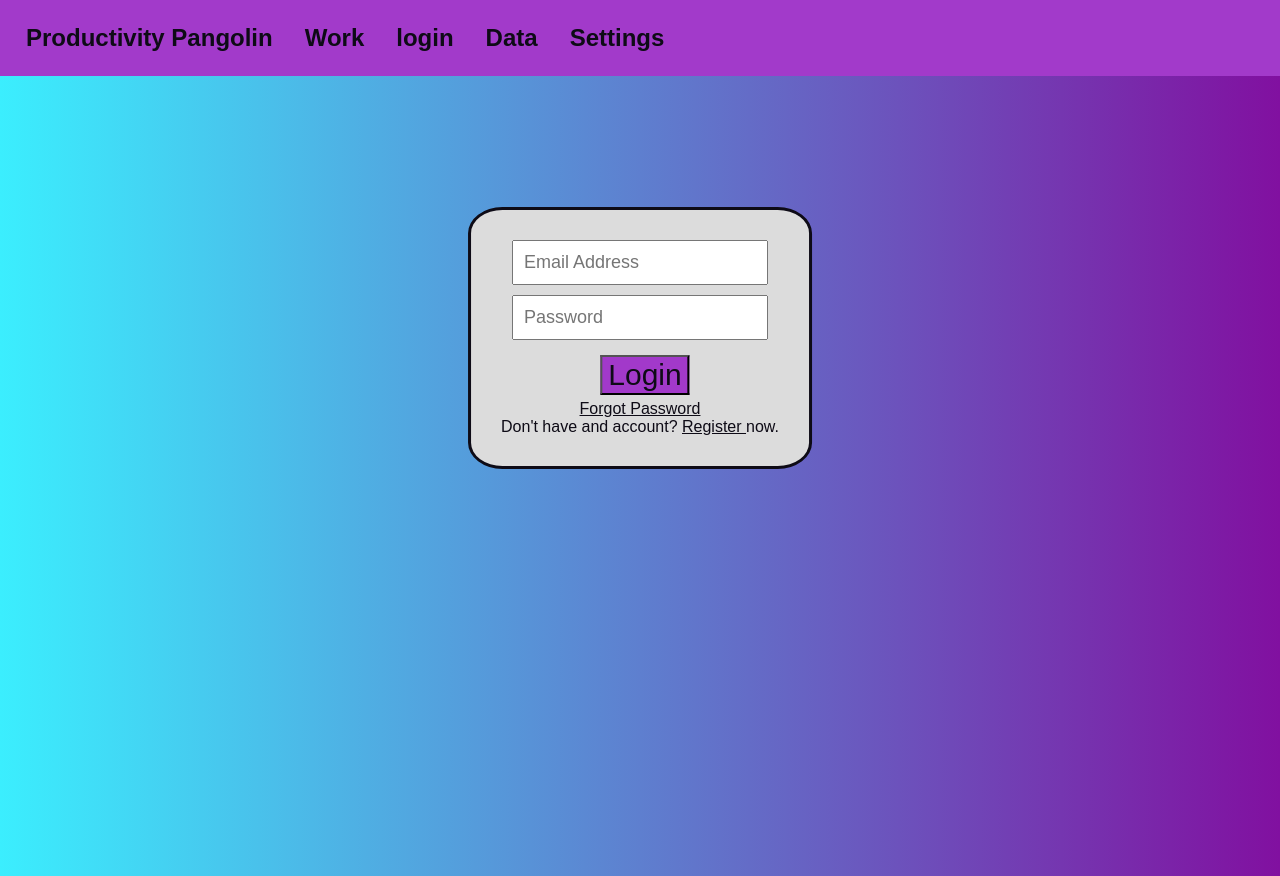
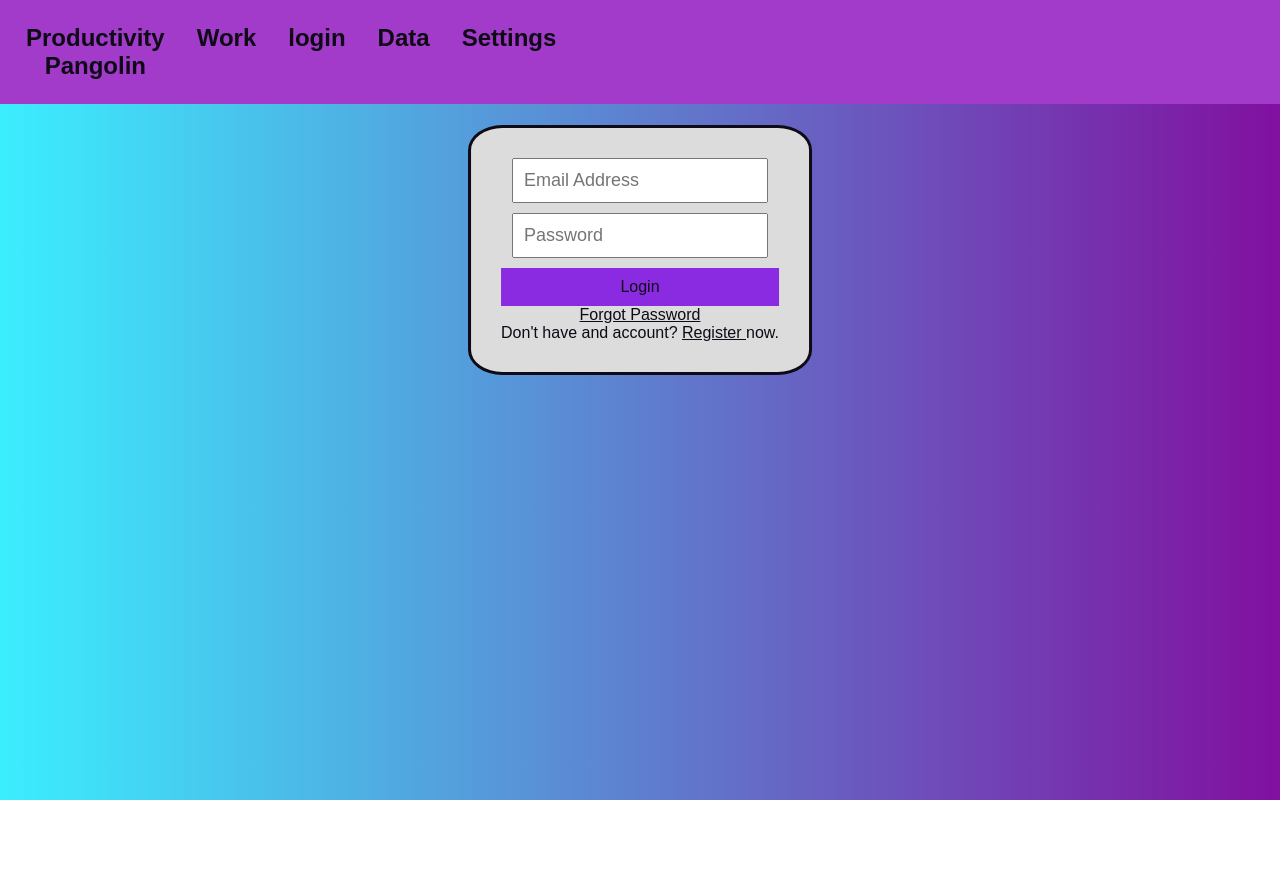
Before and after one commit to coderFeedForwardAlg/productivity-pangolin, a React (Create React App) app: page /login in a window 1280 px wide. After the commit the page ends 800 px from the top, so only its background shows below. Built offline with nearby package versions, Linux system fonts and the light colour scheme; no server answers.

Commit message:
animation

```diff
--- a/src/App.css
+++ b/src/App.css
@@ -60,6 +60,7 @@ li {
     text-align: center;
     padding: 14px 16px;
     text-decoration: none;
+    width: min-content;
 
 
   }
--- a/src/components/Settings.js
+++ b/src/components/Settings.js
@@ -43,7 +43,13 @@ const Settings = () => {
                 font-size: 10px;
             }
         `}>
-            <h3 className='timer-text'>You can change the color theme!</h3>
+            <h3 className={css`
+                font-size: 40px;
+                @media (max-width: 420px){
+                    font-size: 15px;
+                    padding-top: 20%;
+                }
+            `}>You can change the color theme!</h3>
             <div className={css`
 
                 display: grid;
--- a/src/components/longin.js
+++ b/src/components/longin.js
@@ -47,14 +47,17 @@ const Longin = () => {
                     }}
                     placeholder = "Password"
                 />
-                <button
-                    className="longin-btn"
+                <button2
+                    className={css`
+                        background-color: ${color[0]};
+                        padding: 10px
+                    `}
                     onClick= { ()=> {
                         logInWithEmailAndPassword(email, password)
                     }}
                 >
                     Login
-                </button>
+                </button2>
                 {/*<button className="login-with-google" onClick={signInWithGoogle}>
                     Longin With Google
                 </button> */}
--- a/src/components/navBar.js
+++ b/src/components/navBar.js
@@ -1,6 +1,6 @@
 import { Link } from 'react-router-dom';
 import { auth } from "../firebase-config";
-import React, { useState } from "react";
+import React, { useState, useEffect } from "react";
 import { useAuthState } from "react-firebase-hooks/auth";
 
 
@@ -20,27 +20,45 @@ const NavBar = () => {
         link = "/logout";
     }
 
-    const [visible, setVisible]= useState("none");
-    const menu = () =>{
-        if(visible == "none"){
-            setVisible("grid");
-        }else{
-            setVisible("none");
-        }
-    }
+
+
 
 
         // for redux
     const color  = useSelector((state) => state.color.value);
 
-    const move = keyframes`
+    const moveIn = keyframes`
         from {
-            transform: translateY(-100%);
+            transform: translateX(-100%);
         }
         to {
-            transform: translateY(0);
+            transform: translateX(0);
         }
     `
+
+    const moveOut = keyframes`
+        from {
+            transform: translateX(0%);
+        }
+        to {
+            transform: translateX(-100%);
+        }
+    `
+
+    const [move, setMove] = useState(moveOut);
+    const [visible, setVisible]= useState("none");
+    const menu = () =>{
+        if(move == moveIn){
+            setMove(moveOut);
+            setTimeout(function() {
+                setVisible("none");
+            }, 900);
+
+        }else{
+            setMove(moveIn);
+            setVisible("grid");
+        }
+    }
 
 
     return (
@@ -54,21 +72,32 @@ const NavBar = () => {
                 padding: 0%;
                 margin-top: 0%;
                 font-size: 25px;
+                z-index: 2;
                 @media(max-width: 420px){
                     display: block;
                 }
 
             `} onClick={menu}>Menu</ul>
+
+
             <ul className={css`
-                list-style-type: none;
+
                 margin: 0;
                 padding: 10px;
-                overflow: hidden;
+                list-style-type: none;
+                position: absolute;
+                width: 100%;
                 background-color: ${color[3]};
+
+
                 @media (max-width: 420px){
+                    width: 50%;
+                    grid-template-columns: 45%;
                     display: ${visible};
-                    grid-template-columns: 45%;
                     animation: ${move} 1s;
+                    overflow: hidden;
+
+
                 }
 
             `}>
@@ -80,6 +109,22 @@ const NavBar = () => {
                 <li><Link to="/settings" className='brandLink'><h1> Settings</h1> </Link></li>
             </ul>
 
+
+
+                {/* bad code here  */}
+            <ul className={css`
+                background-color: ${color[3]};
+                z-index: 3
+                top:0px;
+                left: 0;
+                width: 100%;
+                hight: 50%
+                position: absolute;
+
+            `}>
+
+            </ul>
+
         </nav>
 
     );
--- a/src/components/styles/Button.js
+++ b/src/components/styles/Button.js
@@ -12,7 +12,7 @@ border: #0E0B16;
 box-shadow: #000000;
 border-style: solid;
 margin: 30px;
-border-radius: 3%;
+border-radius: 10%;
 &:hover{
     box-shadow: 5px 5px;
   }
```
